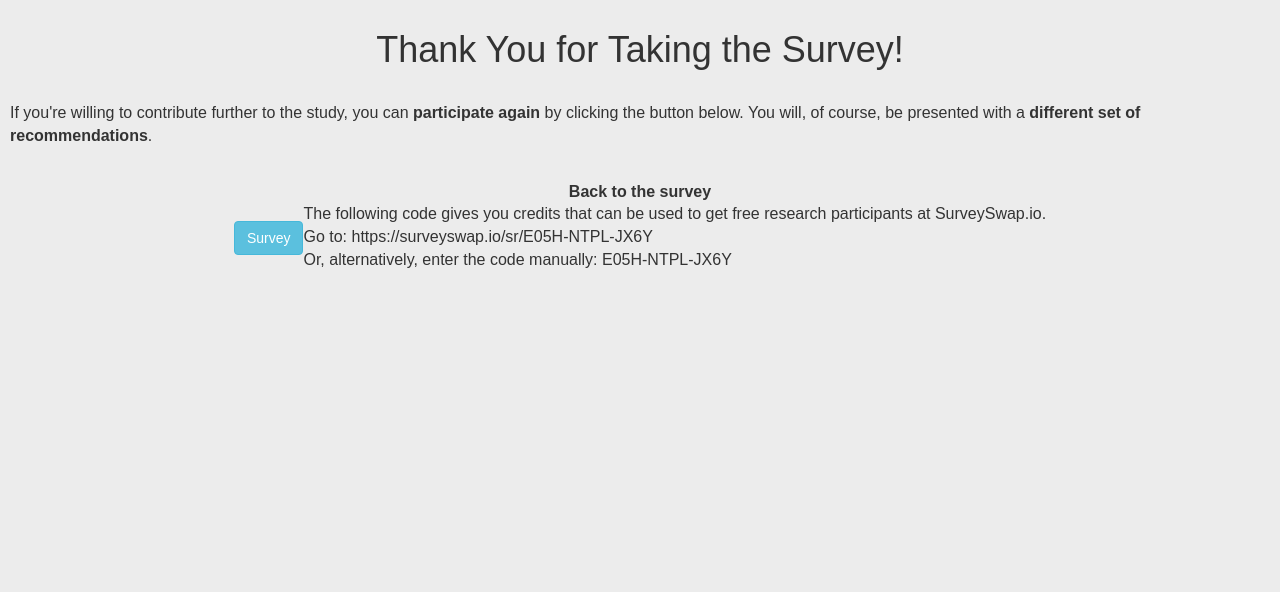
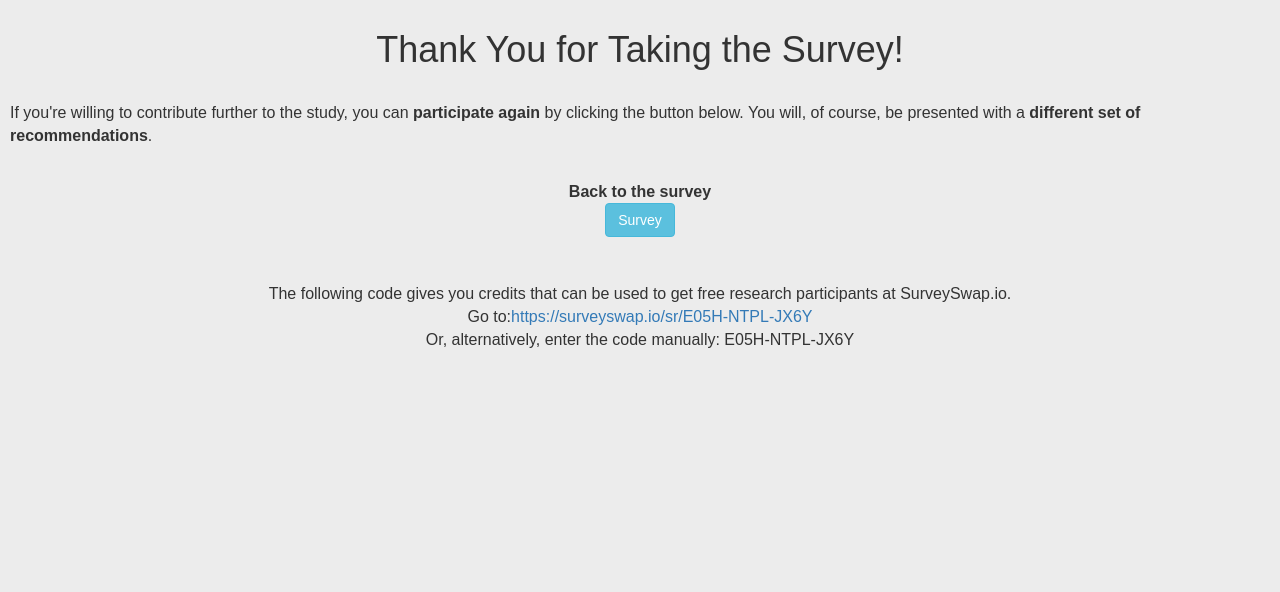
Before and after one commit to csteinmann/book_recommendation, a Django app: template bookrec/templates/bookrec/thank_you.html in a window 1280 px wide. Shown: the part 88-680 px from the top of the page. Run offline with Django 4.2, Linux system fonts and the light colour scheme; the template is opened without the code that fills it, so the values that code supplies are empty; some libraries are stand-ins or nearby versions.

Commit message:
Update thank_you.html

```diff
--- a/bookrec/templates/bookrec/thank_you.html
+++ b/bookrec/templates/bookrec/thank_you.html
@@ -25,12 +25,15 @@ Thank You
                 data-title="Back to Survey Thank You">
             Survey
         </button>
+    </div>
     <br><br>
     <div class="center-container">
         The following code gives you credits that can be used to get free research participants at SurveySwap.io. <br>
-
-        Go to: https://surveyswap.io/sr/E05H-NTPL-JX6Y <br>
-
+    </div>
+    <div class="center-container">
+        Go to: <a href="https://surveyswap.io/sr/E05H-NTPL-JX6Y">https://surveyswap.io/sr/E05H-NTPL-JX6Y</a> <br>
+    </div>
+    <div class="center-container">
         Or, alternatively, enter the code manually: E05H-NTPL-JX6Y
     </div>
 {% endblock %}
```
